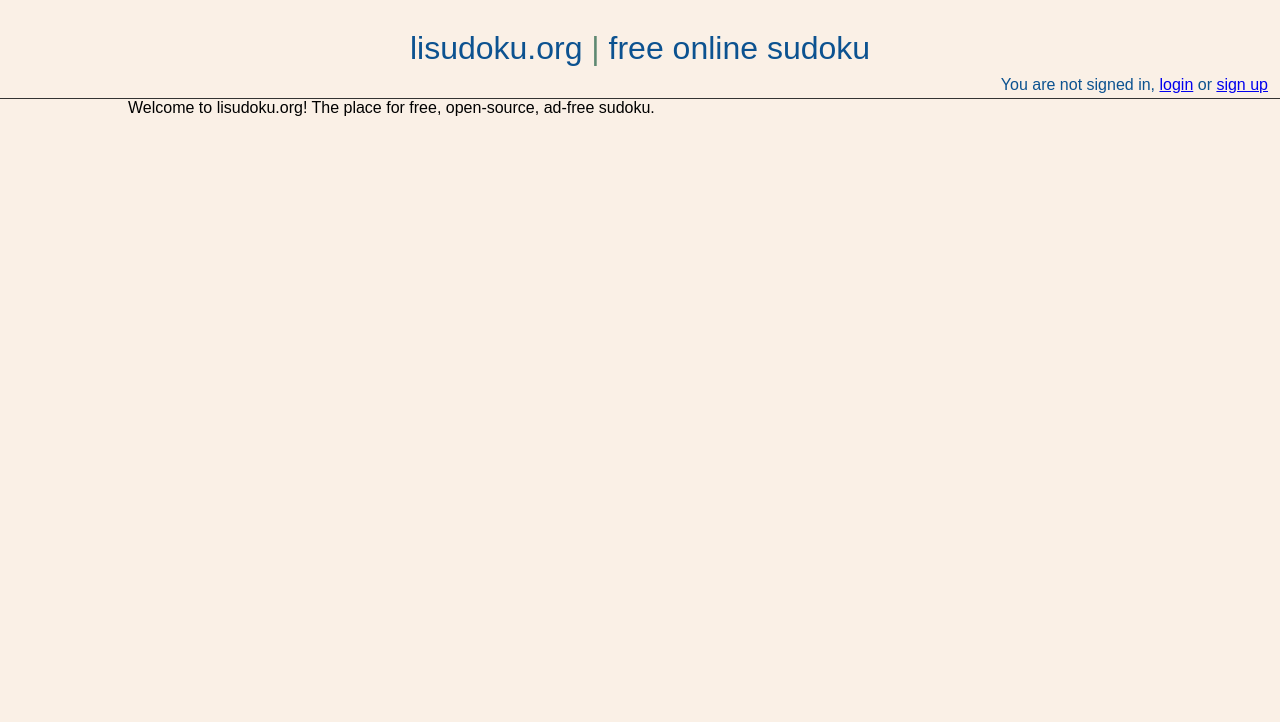
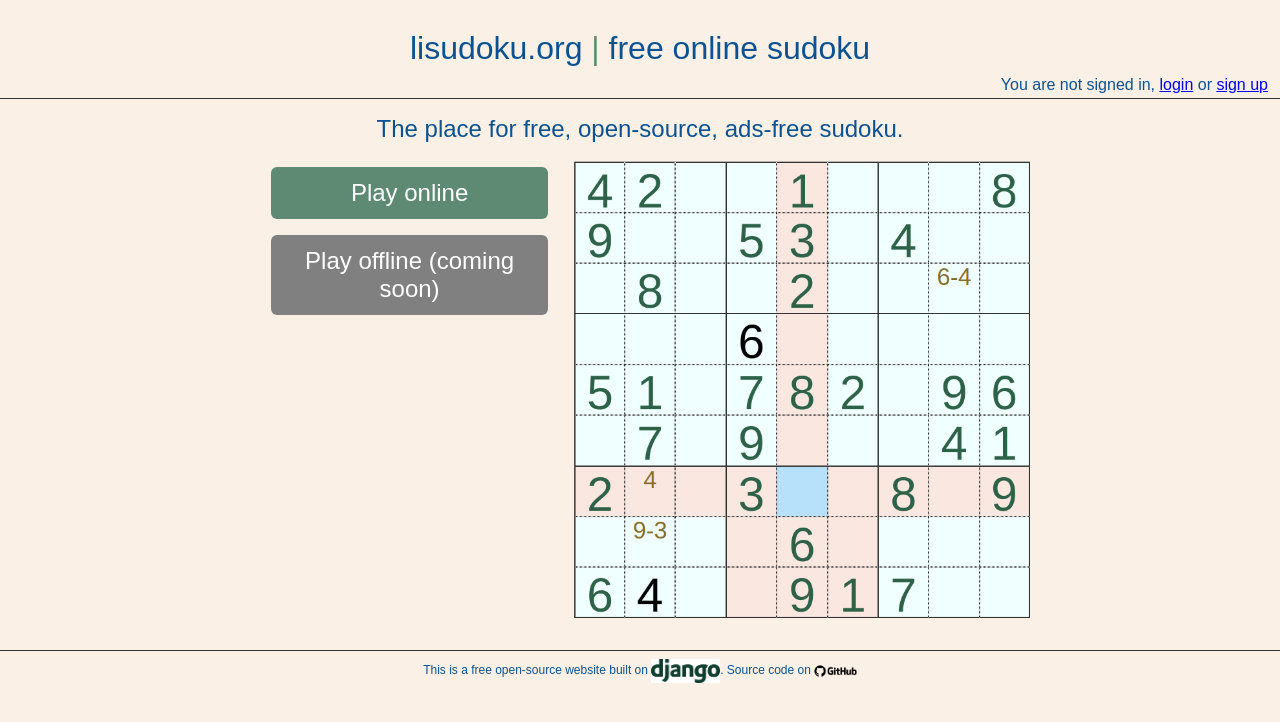
Before and after one commit to albertocorrias/sudoku, a Django app: page /home/ in a window 1280 px wide. Shown: the top 722 px of the page. Run offline with Django 3.2, Linux system fonts and the light colour scheme.

Commit message:
significant change to home page and urls

```diff
--- a/sudoku_site/sudoku_app/static/home_style.css
+++ b/sudoku_site/sudoku_app/static/home_style.css
@@ -1,4 +1,39 @@
 div.home_page_overall_container{
+    display: block;
     margin: auto;
-    width: 80%;
+    width: 60%;
+    margin-top: 2vmin;
+    font-family: Arial, Helvetica, sans-serif;
+    color: var(--header-text);
+    text-align: center;
+    font-size: 3vmin;
 }
+
+div.home_main_container{
+    display: grid;
+    grid-template-columns: 40% 60%;
+    column-gap: 1vmin;
+    margin-top: 2vmin;
+}
+div.home_image_container{
+    width: 100%;
+}
+div.home_buttons_container{
+    display: block;
+}
+#play_online_id,
+#play_offline_id
+{
+    width: 90%;
+    border: none;
+    color: white;
+    padding: 1.5vmin 1.5vmin;
+    text-align: center;
+    text-decoration: none;
+    display: inline-block;
+    font-size: 3vmin;
+    margin: 1vmin 1vmin;
+    cursor: pointer;
+    background-color: var(--buttons-background);
+    border-radius: 6px;
+}
--- a/sudoku_site/sudoku_app/static/smallscreen.css
+++ b/sudoku_site/sudoku_app/static/smallscreen.css
@@ -47,3 +47,11 @@ div.numpad-item{
 div.login_overall_container{
     width: 95%;
 }
+
+div.home_page_overall_container{
+    width: 95%;
+}
+
+div.home_main_container{
+    display: block;
+}
--- a/sudoku_site/sudoku_app/templates/sudoku_app/app_title_div.html
+++ b/sudoku_site/sudoku_app/templates/sudoku_app/app_title_div.html
@@ -1,9 +1,9 @@
 <div id="header" class="header">
     <p id="header_par" class="header">
-        <a class="header" href="{% url 'sudoku_app:index' %}">lisudoku.org</a>
+        <a class="header" href="{% url 'sudoku_app:home' %}">lisudoku.org</a>
     </p>
 
-    <p id="header_vertical_bar" class="header_vertical_bar"><a class="header" href="{% url 'sudoku_app:index' %}"> | </a></p>
+    <p id="header_vertical_bar" class="header_vertical_bar"><a class="header" href="{% url 'sudoku_app:home' %}"> | </a></p>
 
-    <p id="after_vertical_bar" class="header"><a class="header" href="{% url 'sudoku_app:index' %}">free online sudoku</a></p>
+    <p id="after_vertical_bar" class="header"><a class="header" href="{% url 'sudoku_app:home' %}">free online sudoku</a></p>
 </div>
--- a/sudoku_site/sudoku_app/templates/sudoku_app/common_headers.html
+++ b/sudoku_site/sudoku_app/templates/sudoku_app/common_headers.html
@@ -7,5 +7,6 @@
     <link rel="stylesheet" type="text/css" href="{% static 'style.css' %}">
     <link rel="stylesheet" type="text/css" href="{% static 'login_style.css' %}">
     <link rel="stylesheet" type="text/css" href="{% static 'user_page_style.css' %}">
+    <link rel="stylesheet" type="text/css" href="{% static 'home_style.css' %}">
     <link rel="stylesheet" type="text/css" media="screen and (max-width: 600px)" href="{% static 'smallscreen.css' %}">
 </head>
--- a/sudoku_site/sudoku_app/templates/sudoku_app/error_page.html
+++ b/sudoku_site/sudoku_app/templates/sudoku_app/error_page.html
@@ -7,7 +7,7 @@
             <p class="sign-up-title">Errors have been encountered</p>
                     <p>{{ errors }}</p>
                     <div class="button-container">
-                        <button type="submit" class="check_answers_button" onclick="document.location= '/index'">Back to home page</button>
+                        <button type="submit" class="check_answers_button" onclick="document.location= '/home'">Back to home page</button>
                     </div>
 
             </div>
--- a/sudoku_site/sudoku_app/templates/sudoku_app/home.html
+++ b/sudoku_site/sudoku_app/templates/sudoku_app/home.html
@@ -2,12 +2,24 @@
 <html lang="en">
     {% load static %}
     {% include 'sudoku_app/common_headers.html' %}
-    <link rel="stylesheet" type="text/css" href="{% static 'home_style.css' %}">
+
     <body>
         {% include 'sudoku_app/app_title_div.html' %}
         {% include 'sudoku_app/login_bar_div.html' %}
         <div class="home_page_overall_container">
-            Welcome to lisudoku.org! The place for free, open-source, ad-free sudoku.
+            The place for free, open-source, ads-free sudoku.
+            <div class = "home_main_container">
+                <div class="home_buttons_container">
+                    <form action="{% url 'sudoku_app:play' %}">
+                        <input type="submit" class="home_buttons" id="play_online_id" value="Play online" />
+                    </form>
+                    <button type="button" class="home_buttons" id="play_offline_id" style="background-color: grey;">Play offline (coming soon)</button>
+                </div>
+                <div class="home_image_container">
+                    <img src="{% static   'images/sudoku_image_web.png' %}" alt="sudoku_image" width="100%">
+                </div>
+            </div>
         </div>
+        {% include 'sudoku_app/footer.html' %}
     </body>
 </html>
--- a/sudoku_site/sudoku_app/urls.py
+++ b/sudoku_site/sudoku_app/urls.py
@@ -6,11 +6,11 @@ app_name = 'sudoku_app'
 
 urlpatterns = [
     path('home/', views.home,name="home"),
-    path('', views.index, name='index'),
-    path('index/', views.index, name='index'),
+    path('', views.home, name='home'),
+    path('play/', views.play, name='play'),
     path('new_puzzle_from_diff_level_change', views.new_puzzle_from_diff_level_change, name='new_puzzle_from_diff_level_change'),
     path('new_puzzle', views.new_puzzle, name='new_puzzle'),
-    path('<int:puzzle_id>', views.new_specific_puzzle, name='new_specific_puzzle'),
+    path('play/<int:puzzle_id>', views.new_specific_puzzle, name='new_specific_puzzle'),
     path('sign_up/', views.sign_up,name='sign_up'),
     path('user/<int:user_id>/', views.user_page, name="user_page"),
     path('record_successful_puzzle/', views.record_successful_puzzle, name="record_successful_puzzle"),
--- a/sudoku_site/sudoku_app/views.py
+++ b/sudoku_site/sudoku_app/views.py
@@ -17,12 +17,15 @@ from sudoku_app.forms import GameSettingsForm,SignUpForm
 
 def home(request):
     template = loader.get_template('sudoku_app/home.html')
+    user_id=-1
+    if request.user.is_authenticated:
+        user_id = request.user.id
     context = {
-
+        'user_id' : user_id
     }
     return HttpResponse(template.render(context, request))
 
-def index(request):
+def play(request):
 
     if (Game.objects.all().count()==0):
         GenerateDatabase(1,1,0,0,11814);#If db is empty, generate one easy and one medium
@@ -50,7 +53,7 @@ def sign_up(request):
             user = authenticate(username=username, password=raw_password)
             if user is not None:
                 login(request, user)
-                return HttpResponseRedirect(reverse('sudoku_app:index'))
+                return HttpResponseRedirect(reverse('sudoku_app:play'))
             else:
                 template = loader.get_template('sudoku_app/error_page.html')
                 context = {
@@ -126,7 +129,7 @@ def new_specific_puzzle(request,puzzle_id):
 
     context = get_context(request, puzzle_id)
     if (context["error_code"] == 0):
-        template = loader.get_template('sudoku_app/index.html')
+        template = loader.get_template('sudoku_app/play.html')
         return HttpResponse(template.render(context, request))
     else:
         game_objects = Game.objects.filter(difficulty = Game.EASY)
```
Also changed, not shown: sudoku_site/sudoku_app/static/images/sudoku_image_web.png (added), sudoku_site/sudoku_app/templates/sudoku_app/play.html (renamed from sudoku_site/sudoku_app/templates/sudoku_app/index.html).
